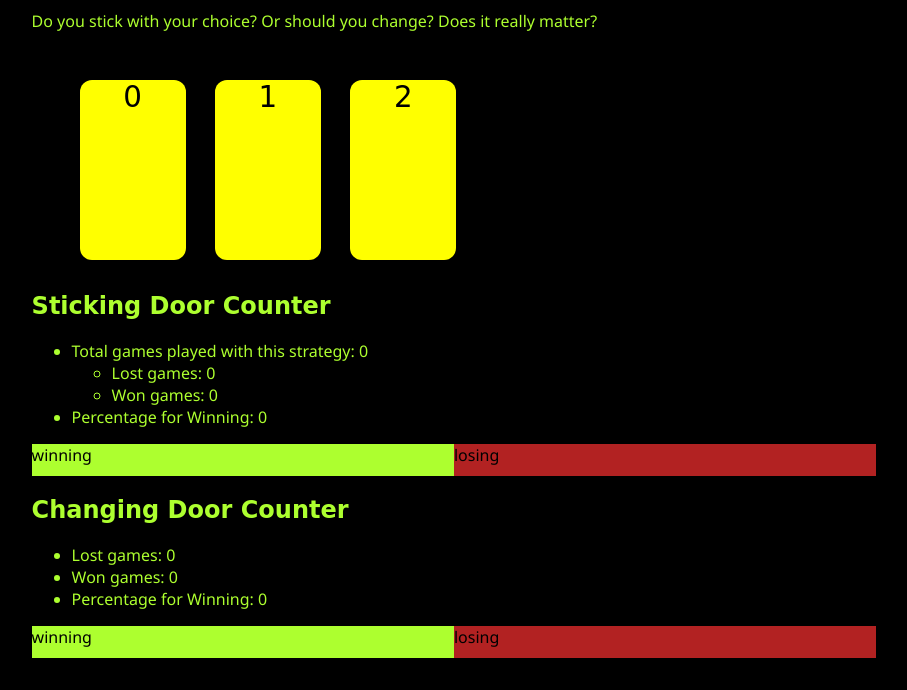
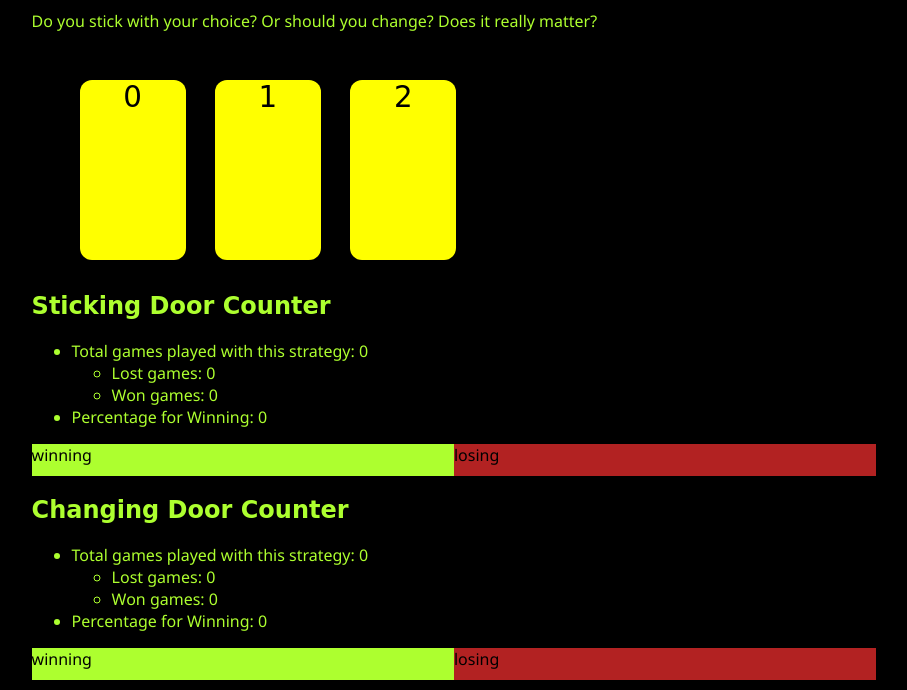
Before and after one commit to k0pernikus/goatParadox, a website: page index.html in a window 1280 px wide. Shown: the part 110-800 px from the top of the page, without its empty margins (186-1093 px from the left). Drawn offline with nearby package versions, Linux system fonts and the light colour scheme; some packages are replaced by stand-ins of ours; files that its build step writes are made by us from their sources; a script that the page names is missing; a web font is replaced by a local one.

Commit message:
refactoring

```diff
--- a/index.html
+++ b/index.html
@@ -4,16 +4,18 @@
     <meta http-equiv="X-UA-Compatible" content="IE=edge,chrome=1">
     <title>Goat Paradox -- What are the oods?</title>
     <meta name="description" content="">
-    <script src="bower_components/jquery/jquery.js"></script>
-    <script src="bower_components/jquery/jquery-migrate.js"></script>
+    <script src="bower_components/jquery/dist/jquery.min.js"></script>
     <script src="bower_components/alertify/alertify.min.js"></script>
     <script src="js/main.js"></script>
-    <link rel="stylesheet" href="stylesheets/main.css" type="text/css" />
-    <link rel="stylesheet" href="bower_components/alertify/themes/alertify.core.css" />
-    <link rel="stylesheet" href="bower_components/alertify/themes/alertify.default.css" />
+    <link rel="stylesheet" href="stylesheets/main.css" type="text/css"/>
+    <link rel="stylesheet" href="bower_components/alertify/themes/alertify.core.css"/>
+    <link rel="stylesheet" href="bower_components/alertify/themes/alertify.default.css"/>
 </head>
 <body>
-    <h1>Goat Paradox!</h1>
+<h1>
+    Goat Paradox!
+</h1>
+
 <div>
     Do you stick with your choice? Or should you change? Does it really matter?
 </div>
@@ -21,17 +23,14 @@
 </div>
 <div style="clear:both"></div>
 <h2>Sticking Door Counter</h2>
+
 <div class="stick_door_counter">
     <ul>
         <li>
             Total games played with this strategy: <span class="games_played">0</span>
             <ul>
-                        <li>
-                            Lost games: <span class="games_lost">0</span>
-                        </li>
-                        <li>
-                            Won games: <span class="games_won">0</span>
-                        </li>
+                <li>Lost games: <span class="games_lost">0</span></li>
+                <li>Won games: <span class="games_won">0</span></li>
             </ul>
         </li>
         <li>
@@ -44,11 +43,19 @@
     </div>
 </div>
 <h2>Changing Door Counter</h2>
+
 <div class="change_door_counter">
+    <ul>
+        <li>
+            Total games played with this strategy: <span class="games_played">0</span>
             <ul>
                 <li>Lost games: <span class="games_lost">0</span></li>
                 <li>Won games: <span class="games_won">0</span></li>
-                <li>Percentage for Winning: <span class="winning_percentage">0</span></li>
+            </ul>
+        </li>
+        <li>
+            Percentage for Winning: <span class="winning_percentage">0</span>
+        </li>
     </ul>
     <div class="graph">
         <div class="graph_won">0</div>
```
Also changed, not shown: bower.json (+4 -4 lines). Lines whose indentation alone changed are shown as unchanged.
